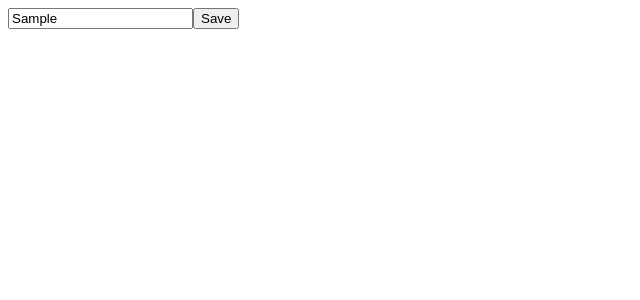
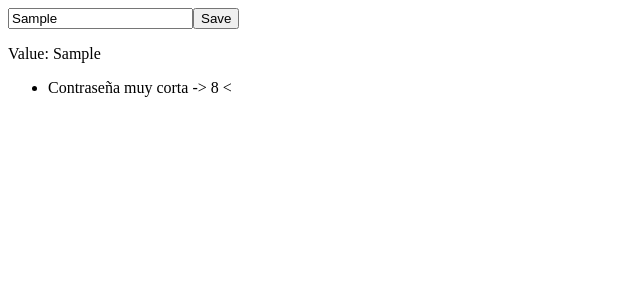
Before and after one commit to codurance/tdd-contenidos-2023, an Angular app in the folder angular/: page / in a window 1280 px wide. Both pictures are taken after typing "Sample" into the empty fields and a click on the button "Save". Shown: the top 300 px of the page, without its empty margins (0-640 px from the left). Built offline with nearby package versions, Linux system fonts and the light colour scheme.

Commit message:
wip: test failing, production code working

```diff
--- a/angular/angular.json
+++ b/angular/angular.json
@@ -100,5 +100,8 @@
         }
       }
     }
+  },
+  "cli": {
+    "analytics": false
   }
 }
--- a/angular/src/app/app.component.html
+++ b/angular/src/app/app.component.html
@@ -1,2 +1,9 @@
-<input type="text" placeholder="Password"/>
-<button>Save</button>
+
+<input type="text" name="password" [(ngModel)]="password" placeholder="Password"/>
+<button (click)="onSaveBtnClick()">Save</button>
+
+<p>Value: {{ password }}</p>
+
+<ul>
+  <li *ngIf="isPasswordLessThan8Chars">Contraseña muy corta -> 8 <</li>
+</ul>
--- a/angular/src/app/app.component.ts
+++ b/angular/src/app/app.component.ts
@@ -1,4 +1,5 @@
-import { Component } from '@angular/core';
+import {Component, Input, ViewChild} from '@angular/core';
+import {NgForm, NgModel} from "@angular/forms";
 
 @Component({
   selector: 'app-root',
@@ -7,4 +8,14 @@ import { Component } from '@angular/core';
 })
 export class AppComponent {
   title = 'angular';
+
+  password = '';
+
+  isPasswordLessThan8Chars = false
+
+  onSaveBtnClick() {
+    if(this.password.length < 8) {
+      this.isPasswordLessThan8Chars = true;
+    }
+  }
 }
```
Also changed, not shown: angular/src/app/app.module.ts (+5 -3 lines), 1 other file (tests, documents, lock files or other folders).
